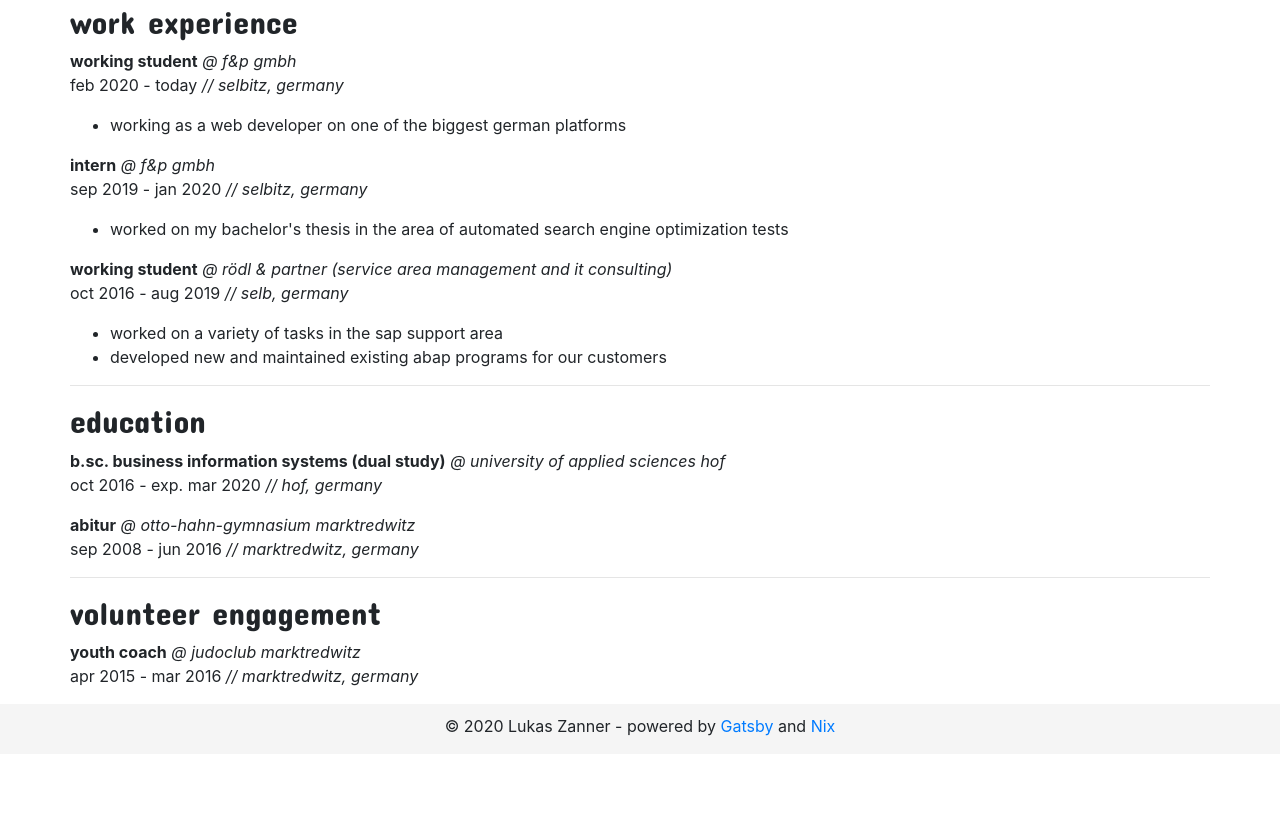
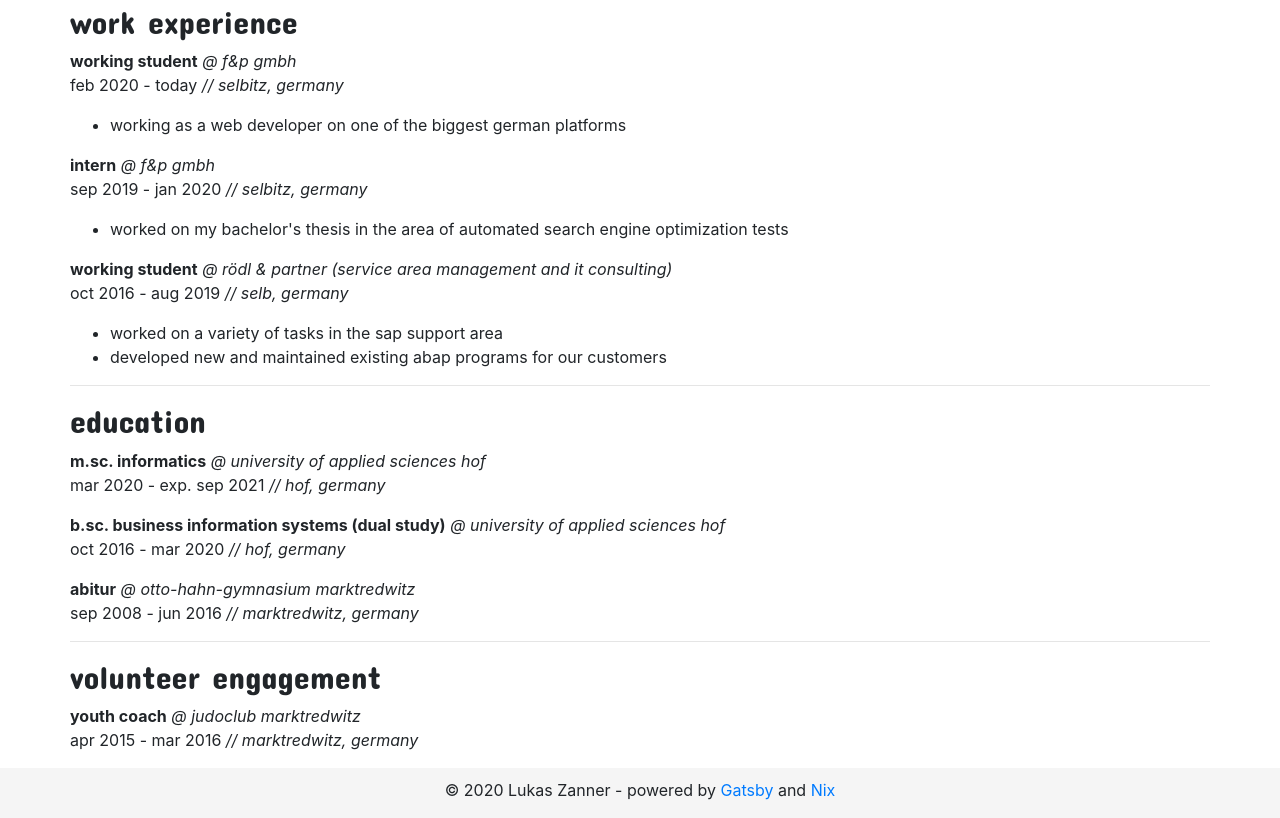
Before and after one commit to zann1x/hello-world, a Gatsby site: page / in a window 1280 px wide. Shown: the part 2141-2959 px from the top of the page. Before the commit the page ends 2895 px from the top, so only its background shows below. Built offline with nearby package versions, Linux system fonts and the light colour scheme; Gatsby itself is replaced by a stand-in of ours.

Commit message:
Update education in about

```diff
--- a/src/markdown-pages/about.md
+++ b/src/markdown-pages/about.md
@@ -76,8 +76,11 @@ oct 2016 - aug 2019 *// selb, germany*
 
 ## education
 
+**m.sc. informatics** *@ university of applied sciences hof* \
+mar 2020 - exp. sep 2021 *// hof, germany*
+
 **b.sc. business information systems (dual study)** *@ university of applied sciences hof* \
-oct 2016 - exp. mar 2020 *// hof, germany*
+oct 2016 - mar 2020 *// hof, germany*
 
 **abitur** *@ otto-hahn-gymnasium marktredwitz* \
 sep 2008 - jun 2016 *// marktredwitz, germany*
```
